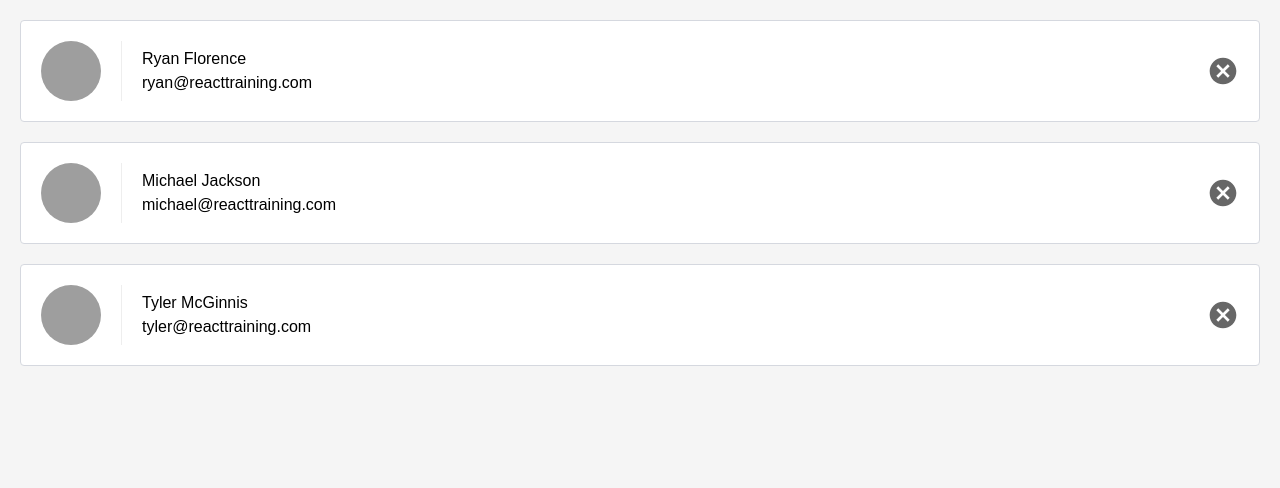
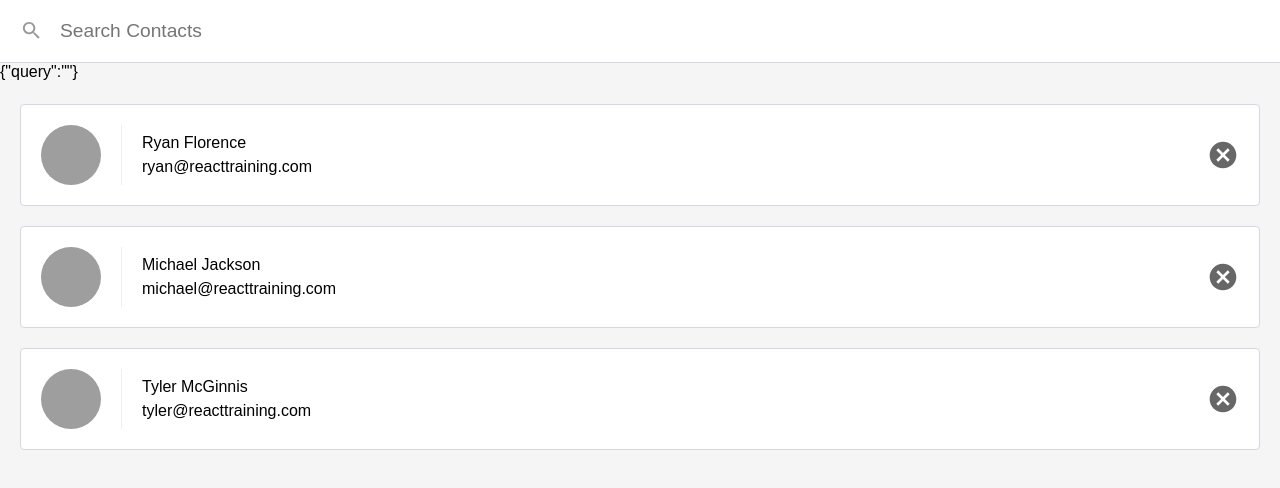
Before and after one commit to Courtney2511/contacts-react, a React (Create React App) app: page / in a window 1280 px wide. Shown: the top 488 px of the page. Built offline with nearby package versions, Linux system fonts and the light colour scheme.

Commit message:
how user input affects ListComponents state

```diff
--- a/src/ListContacts.js
+++ b/src/ListContacts.js
@@ -1,10 +1,41 @@
-import React from 'react'
+import React, { Component } from 'react'
 import PropTypes from 'prop-types'
 
-function ListContacts(props) {
+// 1. The user enters text into the input field.
+// 2. An event listener invokes the updateQuery() function on every onChange event.
+// 3. updateQuery() then calls setState(), merging in the new state to update the component's internal state.
+// 4. Because its state has changed, the ListContacts component re-renders.
+
+class ListContacts extends Component {
+  static propTypes = {
+    contacts: PropTypes.array.isRequired,
+    onDeleteContact: PropTypes.func.isRequired
+  }
+
+  state = {
+    query: ''
+  }
+
+  // is passed the query from the input and updates the state (the value of the input)
+  updateQuery = (query) => {
+    this.setState({ query: query.trim() })
+  }
+
+  render() {
     return (
+      <div className='list-contacts'>
+        {JSON.stringify(this.state)}
+        <div className='list-contacts-top'>
+          <input
+            className='search-contacts'
+            type='text'
+            placeholder='Search Contacts'
+            value={this.state.query}
+            onChange={(event) => this.updateQuery(event.target.value)}
+            ></input>
+        </div>
         <ol className='contact-list'>
-      {props.contacts.map( (contact) =>
+          {this.props.contacts.map( (contact) =>
             <li key={contact.id} className='contact-list-item'>
               <div className='contact-avatar' style={{
                   backgroundImage: `url(${contact.avatarURL})`
@@ -13,16 +44,14 @@ function ListContacts(props) {
                 <p>{contact.name}</p>
                 <p>{contact.email}</p>
               </div>
-          <button onClick={() => props.onDeleteContact(contact) } className='contact-remove'>Remove</button>
+              <button onClick={() => this.props.onDeleteContact(contact) } className='contact-remove'>Remove</button>
             </li>
           )}
         </ol>
+      </div>
+
     )
   }
-
-ListContacts.PropTypes = {
-  contacts: PropTypes.array.isRequired,
-  onDeleteContact: PropTypes.func.isRequired
 }
 
 export default ListContacts
```
Lines whose indentation alone changed are shown as unchanged.
